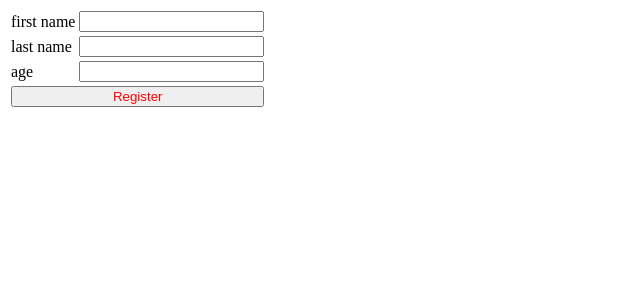
After one commit to pymft/mft-vanak-2020, a Flask app: page /register in a window 1280 px wide. The commit adds this page. Shown: the top 300 px of the page, without its empty margins (0-640 px from the left). Run offline with Flask 2, Linux system fonts and the light colour scheme.

Commit message:
flask app (forms)

```diff
--- a/S19/web_app/main.py
+++ b/S19/web_app/main.py
@@ -1,16 +1,52 @@
-from flask import Flask, render_template
+from flask import Flask, render_template, request, redirect
 
 
 app = Flask('my app')
 
+
 @app.route('/')
 def index():
-    persons = [
-        ["John", "Smith", 35],
-        ["Jack", "Whatever", 30]
-    ]
+    # persons = [
+    #     ["John", "Smith", 35],
+    #     ["Jack", "Whatever", 30]
+    # ]
+    persons = []
+    with open('./people.txt') as f:
+        text = f.read()
+
+    for line in text.split('\n'):
+        temp = line.split(",")
+        persons.append(temp)
+
     return render_template("./index.html", persons=persons)
 
 
+@app.route("/register", methods=["GET", "POST"])
+def register():
+    if request.method == 'GET':
+        return render_template("./register.html")
+    else:
+        with open('./people.txt', 'a') as f:
+            first_name = request.form["first_name"]
+            last_name = request.form["last_name"]
+            age = request.form["age"]
+
+            f.write(f"\n{first_name},{last_name},{age}")
+        return redirect("/")
+
+
+@app.route('/bmi', methods=["GET", "POST"])
+def bmi():
+    if request.method == "POST":
+        weight = request.form["weight"]
+        height = request.form["height"]
+        weight = float(weight)
+        height = float(height)
+        bmi_answer = weight / (height * height)
+        answer = f"{bmi_answer:0.2f}"
+    else:
+        answer = ""
+
+    return render_template("./bmi.html", answer=answer)
 
 app.run(debug=True)
--- a/S19/web_app/templates/index.html
+++ b/S19/web_app/templates/index.html
@@ -6,6 +6,7 @@
 </head>
 <body>
     <h1>Web Page Title</h1>
+    <a href="/register">ثبت نام</a>
 
     <table style="background:blue; color:yellow; width:100%">
         <tr>
--- /dev/null
+++ b/S19/web_app/templates/register.html
@@ -0,0 +1,32 @@
+<!DOCTYPE html>
+<html lang="en">
+<head>
+    <meta charset="UTF-8">
+    <title>Title</title>
+</head>
+<body>
+    <form method="post" name="myform">
+        <table>
+            <tr>
+                <td><label>first name</label></td>
+                <td><input name="first_name"></td>
+            </tr>
+            <tr>
+                <td><label>last name</label></td>
+                <td><input name="last_name"></td>
+            </tr>
+            <tr>
+                <td><label>age</label></td>
+                <td><input name="age"></td>
+            </tr>
+            <tr>
+                <td colspan="2">
+                    <button type="submit" style="min-width:100%; color:red">Register</button>
+                </td>
+
+            </tr>
+        </table>
+    </form>
+
+</body>
+</html>
```
Also changed, not shown: S19/web_app/people.txt (added, +7 -0 lines), S19/web_app/templates/bmi.html (added, +22 -0 lines).
